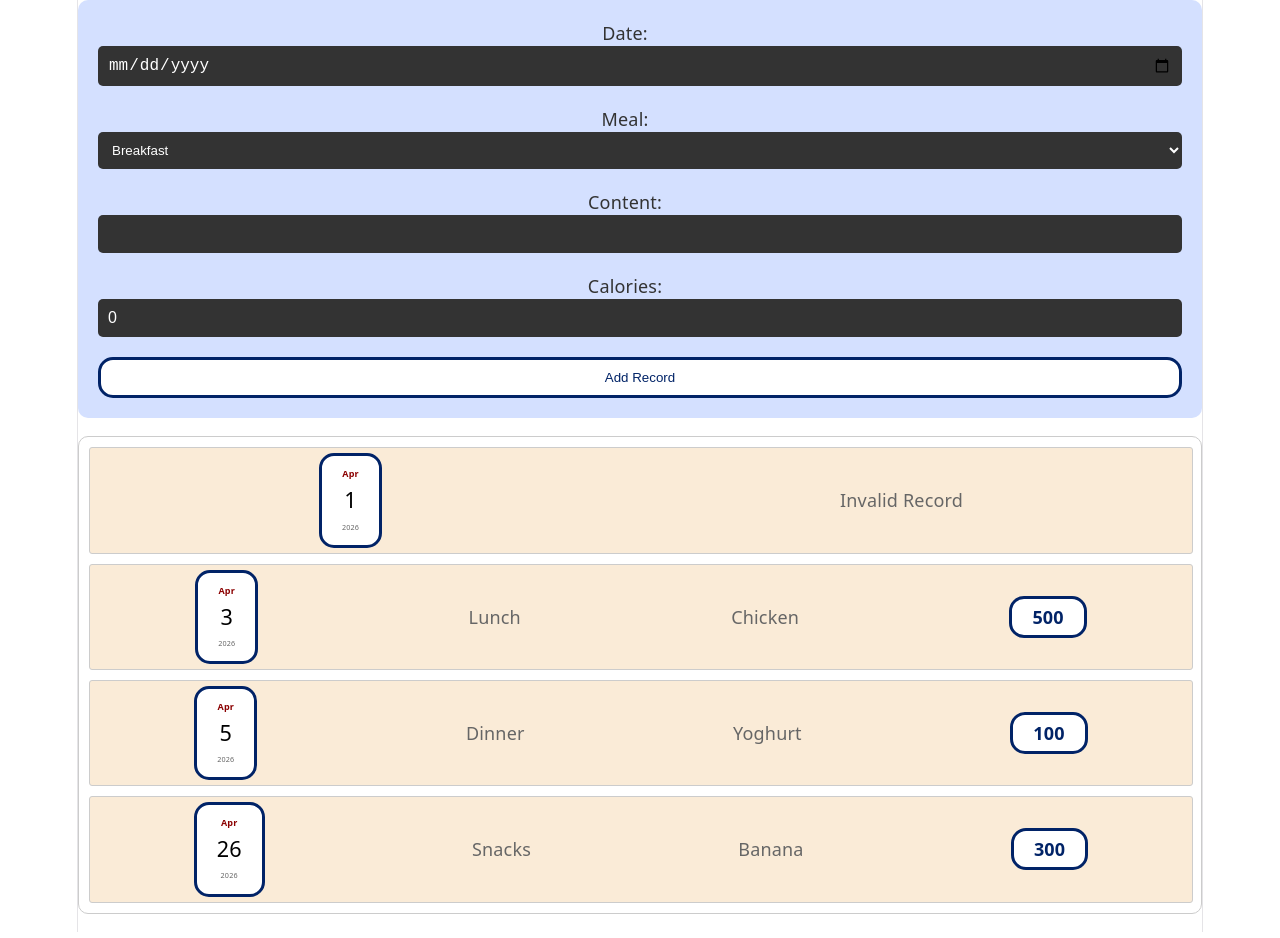
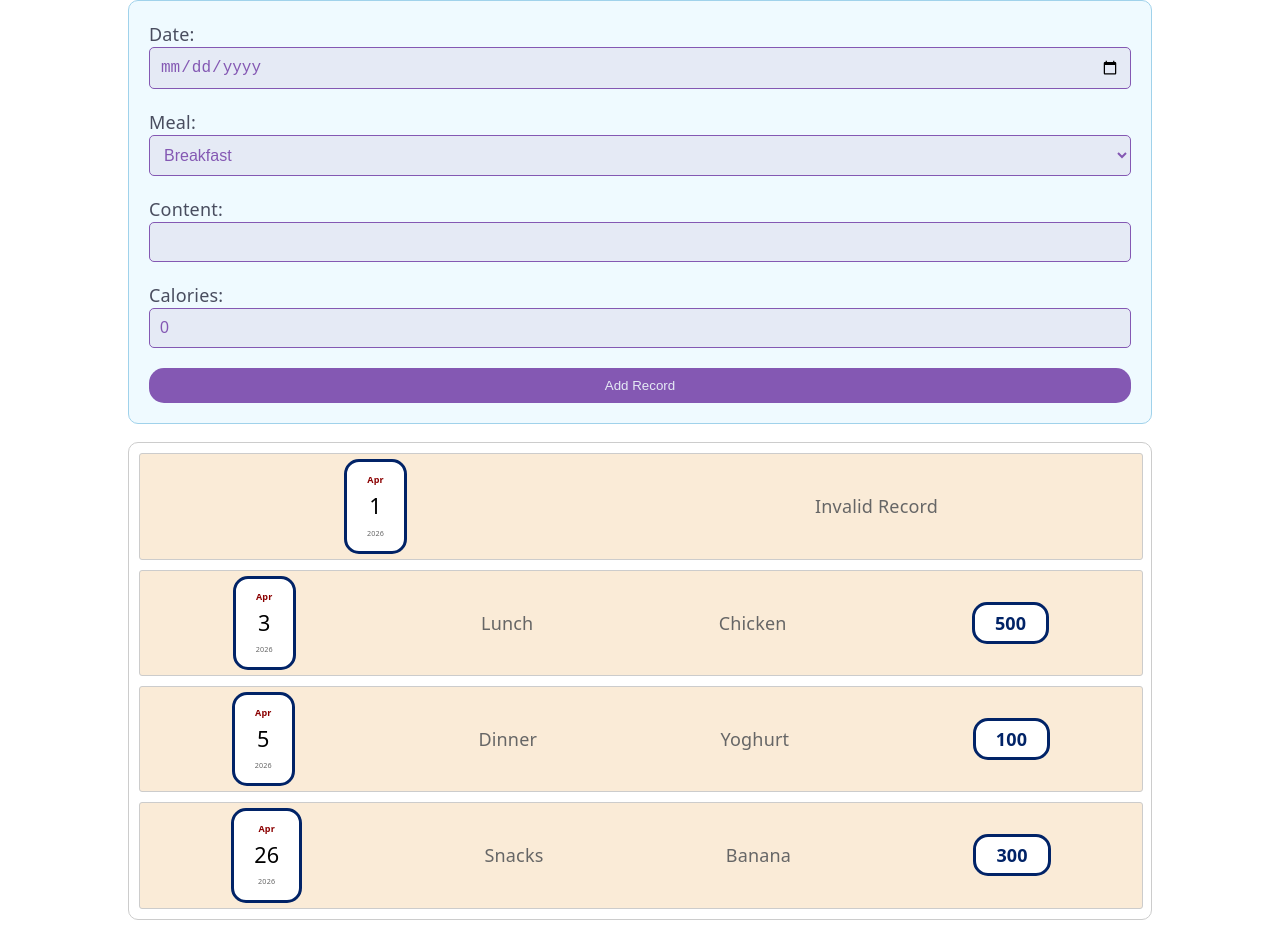
Before and after one commit to OmarKh006/calorie-tracker, a React (Vite) app: page / in a window 1280 px wide. Built offline with nearby package versions, Linux system fonts and the light colour scheme.

Commit message:
adding theme colors and apply it to the form

```diff
--- a/src/components/edit/CaloriesRecordEdit.module.css
+++ b/src/components/edit/CaloriesRecordEdit.module.css
@@ -1,23 +1,25 @@
 /* Form styles */
 
 .form {
-  background-color: #d4e0ff;
+  background-color: var(--theme-background-ultralight);
   padding: 20px;
   border-radius: 10px;
+  border: 1px solid var(--theme-background-normal);
 }
 
 .form label {
-  color: #333;
+  color: var(--theme-color-dark);
   margin-right: 30px;
   margin-bottom: 10px;
 }
 
 .form input[type="text"],
 .calories-input,
-.form input[type="date"] {
-  background-color: #333;
-  color: #fff;
-  border: none;
+.form input[type="date"],
+.form select {
+  background-color: var(--theme-background-light);
+  color: var(--theme-color-normal);
+  border: 1px solid var(--theme-color-normal);
   padding: 10px;
   border-radius: 5px;
   width: 100%;
@@ -29,22 +31,9 @@
 }
 
 .error {
-  border: 2px solid red;
-  background-color: white;
-  color: red;
-}
-
-.form select {
-  background-color: #333;
-  color: #fff;
-  border: none;
-  padding: 10px;
-  border-radius: 5px;
-  width: 100%;
-  min-width: 255px;
-  margin-bottom: 20px;
-  display: block;
-  box-sizing: border-box;
+  border: 2px solid maroon;
+  background-color: var(--theme-background-light);
+  color: maroon;
 }
 
 .footer {
@@ -52,10 +41,10 @@
 }
 
 .footer button {
-  background-color: white;
-  color: #012367;
+  background-color: var(--theme-color-normal);
+  color: var(--theme-background-light);
   display: block;
-  border: 3px solid #012367;
+  border: none;
   border-radius: 15px;
   padding: 10px;
   cursor: pointer;
--- a/src/index.css
+++ b/src/index.css
@@ -1,111 +1,24 @@
 :root {
-  --text: #6b6375;
-  --text-h: #08060d;
-  --bg: #fff;
-  --border: #e5e4e7;
-  --code-bg: #f4f3ec;
-  --accent: #aa3bff;
-  --accent-bg: rgba(170, 59, 255, 0.1);
-  --accent-border: rgba(170, 59, 255, 0.5);
-  --social-bg: rgba(244, 243, 236, 0.5);
-  --shadow:
-    rgba(0, 0, 0, 0.1) 0 10px 15px -3px, rgba(0, 0, 0, 0.05) 0 4px 6px -2px;
-
-  --sans: system-ui, 'Segoe UI', Roboto, sans-serif;
-  --heading: system-ui, 'Segoe UI', Roboto, sans-serif;
+  --sans: system-ui, "Segoe UI", Roboto, sans-serif;
+  --heading: system-ui, "Segoe UI", Roboto, sans-serif;
   --mono: ui-monospace, Consolas, monospace;
 
   font: 18px/145% var(--sans);
   letter-spacing: 0.18px;
-  color-scheme: light dark;
-  color: var(--text);
-  background: var(--bg);
-  font-synthesis: none;
-  text-rendering: optimizeLegibility;
-  -webkit-font-smoothing: antialiased;
-  -moz-osx-font-smoothing: grayscale;
+
+  --theme-background-ultralight: #effaff;
+  --theme-background-normal: #a0d2eb;
+  --theme-background-light: #e5eaf5;
+  --theme-color-light: #d0bdf4;
+  --theme-color-normal: #8458b3;
+  --theme-color-dark: #494d5f;
 
   @media (max-width: 1024px) {
     font-size: 16px;
   }
 }
 
-@media (prefers-color-scheme: dark) {
-  :root {
-    --text: #9ca3af;
-    --text-h: #f3f4f6;
-    --bg: #16171d;
-    --border: #2e303a;
-    --code-bg: #1f2028;
-    --accent: #c084fc;
-    --accent-bg: rgba(192, 132, 252, 0.15);
-    --accent-border: rgba(192, 132, 252, 0.5);
-    --social-bg: rgba(47, 48, 58, 0.5);
-    --shadow:
-      rgba(0, 0, 0, 0.4) 0 10px 15px -3px, rgba(0, 0, 0, 0.25) 0 4px 6px -2px;
-  }
-
-  #social .button-icon {
-    filter: invert(1) brightness(2);
-  }
+body {
+  max-width: 1024px;
+  margin: auto;
 }
-
-body {
-  margin: 0;
-}
-
-#root {
-  width: 1126px;
-  max-width: 100%;
-  margin: 0 auto;
-  text-align: center;
-  border-inline: 1px solid var(--border);
-  min-height: 100svh;
-  display: flex;
-  flex-direction: column;
-  box-sizing: border-box;
-}
-
-h1,
-h2 {
-  font-family: var(--heading);
-  font-weight: 500;
-  color: var(--text-h);
-}
-
-h1 {
-  font-size: 56px;
-  letter-spacing: -1.68px;
-  margin: 32px 0;
-  @media (max-width: 1024px) {
-    font-size: 36px;
-    margin: 20px 0;
-  }
-}
-h2 {
-  font-size: 24px;
-  line-height: 118%;
-  letter-spacing: -0.24px;
-  margin: 0 0 8px;
-  @media (max-width: 1024px) {
-    font-size: 20px;
-  }
-}
-p {
-  margin: 0;
-}
-
-code,
-.counter {
-  font-family: var(--mono);
-  display: inline-flex;
-  border-radius: 4px;
-  color: var(--text-h);
-}
-
-code {
-  font-size: 15px;
-  line-height: 135%;
-  padding: 4px 8px;
-  background: var(--code-bg);
-}
```
